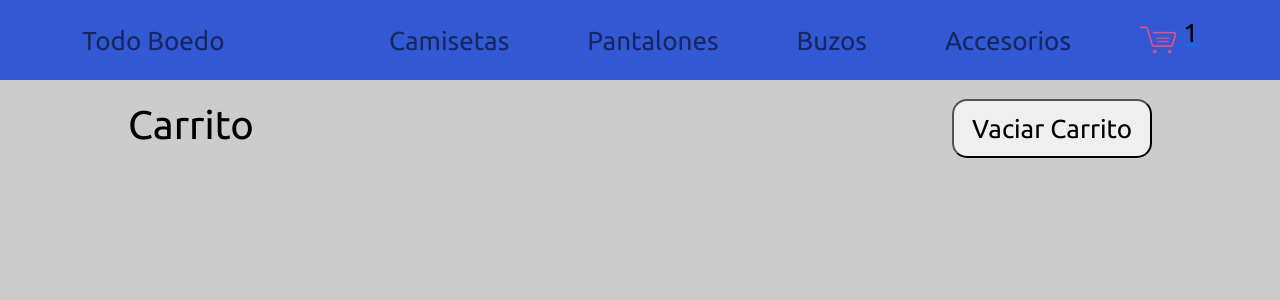
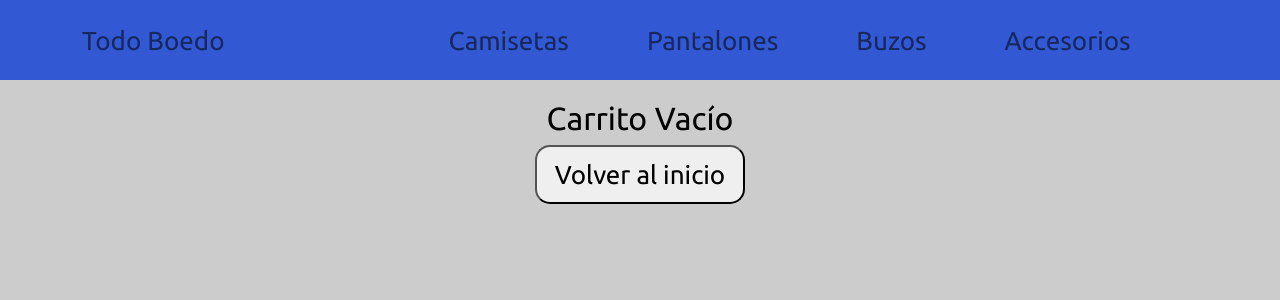
Before and after one commit to lautarogerlero/ProyectoReactJS, a React (Create React App) app: page /carrito in a window 1280 px wide. Shown: the top 300 px of the page. Built offline with nearby package versions, Linux system fonts and the light colour scheme.

Commit message:
Cart View

```diff
--- a/src/components/CartContainer/CartContainer.css
+++ b/src/components/CartContainer/CartContainer.css
@@ -1,11 +1,12 @@
-.carrito {
+.carrito, .carritoVacio {
+    min-height: 85vh;
+    height: auto;
     width: 100%;
     margin-top: 3em;
     display: flex;
     flex-direction: column;
     align-items: center;
     justify-content: start;
-    min-height: 85vh;
 }
 
 .tituloCarrito {
@@ -16,12 +17,12 @@
     color: black;
 }
 
-.vaciarCarrito {
+.vaciarCarrito, .botonCarritoVacio {
     padding: 8px 18px;
     border-radius: 15px;
 }
 
-.vaciarCarrito:hover {
+.vaciarCarrito:hover, .botonCarritoVacio:hover {
     background-color: #3259d3;
 }
 
--- a/src/components/CartContainer/CartContainer.jsx
+++ b/src/components/CartContainer/CartContainer.jsx
@@ -1,12 +1,16 @@
 import { React, useContext } from "react";
 import { CartContext } from "../../context/CartContext";
-import "./CartContainer.css"
+import "./CartContainer.css";
+import { Link } from "react-router-dom";
 
 
 export const CartContainer = () => {
     const {listaCarrito, removeProduct, clear} = useContext(CartContext);
     return (
-        <div className="carrito">
+        <>
+        {
+            listaCarrito.length > 0 ?
+            <div className="carrito">
             <div className="tituloCarrito">
                 <h1>Carrito</h1>
                 <button onClick={()=>clear()} className="vaciarCarrito">Vaciar Carrito</button>
@@ -18,15 +22,24 @@ export const CartContainer = () => {
                         <img src={item.image} alt={item.title} className="imagenCarrito"/>
                         <div>
                             <h4>{item.title}</h4>
-                            <h4>${item.price}</h4>
                             <p>Cantidad: {item.quantity}</p>
+                            <h4>Precio total ${item.totalPrice}</h4>
                         </div>
                         <button onClick={()=>removeProduct(item.id)} className="botonRemover">x</button>
                     </div>
                 ))
             }
 
-        </div>
+            </div>
+            :
+            <div className="carritoVacio">
+                <h2>Carrito Vacío</h2>
+                <Link to="/">
+                    <button className="botonCarritoVacio">Volver al inicio</button>
+                </Link>
+            </div>
+        }
+        </>
     )
 
 }
--- a/src/components/CartWidget/CartWidget.jsx
+++ b/src/components/CartWidget/CartWidget.jsx
@@ -1,12 +1,25 @@
 import "./CartWidget.css";
 import carrito from "../../assets/carrito2.png"
-import React from "react";
+import React, { useContext } from "react";
+import { CartContext } from "../../context/CartContext";
 
-export const CartWidget = ({numeroCarrito}) => {
+export const CartWidget = () => {
+
+    const {getTotalProductos, listaCarrito} = useContext(CartContext);
+
     return (
-        <div className="containerCarrito">
-            <img src={carrito} alt="Carrito de Compras"/>
-            <p>{numeroCarrito}</p>
-        </div>
+
+        <>
+            {
+                listaCarrito.length > 0 &&
+                <div className="containerCarrito">
+                    <img src={carrito} alt="Carrito de Compras"/>
+                    <p>{getTotalProductos()}</p>
+                </div>
+
+
+            }
+        </>
+
     )
 }
--- a/src/components/ItemCount/ItemCount.jsx
+++ b/src/components/ItemCount/ItemCount.jsx
@@ -27,12 +27,10 @@ export const ItemCount = ({stock, initial, onAdd}) => {
             </div>
             <button className="botonAgregar" onClick={() => (onAdd(contador))} disabled={contador === 0 ? true : false}>Agregar al Carrito</button>
             {
-                contador > 0 ?
+                contador > 0 &&
                 <Link to="/carrito">
                     <button className="terminarCompra">Ir al Carrito</button>
                 </Link>
-                :
-                null
             }
 
         </div>
--- a/src/components/ItemDetail/ItemDetail.jsx
+++ b/src/components/ItemDetail/ItemDetail.jsx
@@ -1,6 +1,5 @@
 import "./ItemDetail.css";
 import { ItemCount } from '../ItemCount/ItemCount';
-import { useState } from "react";
 import { useContext } from "react";
 import { CartContext } from "../../context/CartContext";
 
@@ -9,8 +8,7 @@ export const ItemDetail = ({item}) => {
     const {addProduct} = useContext(CartContext);
 
     const agregarProducto = (contador) => {
-        const nuevoProducto = {...item, quantity: contador}; // Para agregarle un atributo al item
-        console.log(typeof(contador));
+        const nuevoProducto = {...item, quantity: contador, totalPrice: contador * item.price}; // Para agregarle un atributo al item
         addProduct(nuevoProducto, contador)
         }
 
--- a/src/components/NavBar/NavBar.jsx
+++ b/src/components/NavBar/NavBar.jsx
@@ -21,7 +21,7 @@ export const NavBar = () => {
           </Nav>
           <Nav>
             <Link to="/carrito">
-              <CartWidget numeroCarrito={1}/>
+              <CartWidget/>
             </Link>
           </Nav>
         </Navbar.Collapse>
--- a/src/context/CartContext.js
+++ b/src/context/CartContext.js
@@ -17,8 +17,10 @@ export const CartProvider = ({children}) => {
             const index = listaCarrito.findIndex((item => item.id === product.id));
             const cantidadActual = listaCarrito[index].quantity;
             listaCarrito[index].quantity = cantidadActual + contador;
+            listaCarrito[index].totalPrice = (cantidadActual + contador) * listaCarrito[index].price;
         }
         else {
+
             const nuevaLista = [...listaCarrito, product];
             setListaCarrito(nuevaLista);
         }
@@ -29,13 +31,19 @@ export const CartProvider = ({children}) => {
         const nuevaLista = copiaLista.filter(item => item.id !== idProduct);
         setListaCarrito(nuevaLista);
     }
+
     const clear = () => {
         const listaVacia = [];
         setListaCarrito(listaVacia);
     }
 
+    const getTotalProductos = () => {
+        const total = listaCarrito.reduce((acc, item) => acc + item.quantity, 0);
+        return total;
+    }
+
     return (
-        <CartContext.Provider value={{listaCarrito, addProduct, removeProduct, clear}}>
+        <CartContext.Provider value={{listaCarrito, addProduct, removeProduct, clear, getTotalProductos}}>
             {children}
         </CartContext.Provider>
     )
```
